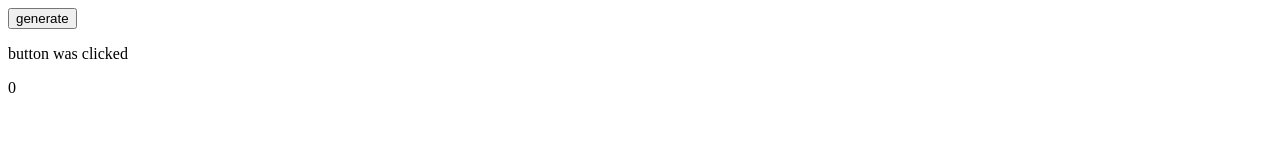
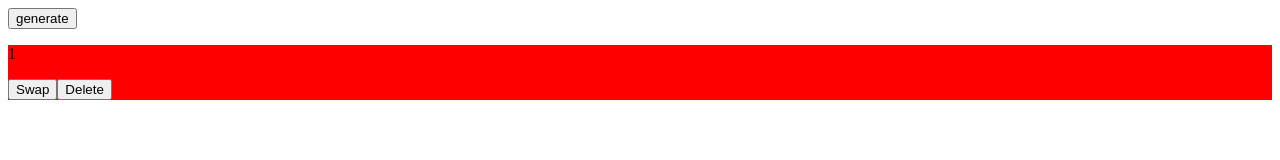
Before and after one commit to abdisuleman12/code-chal1, a plain HTML site: page index.html in a window 1280 px wide. Both pictures are taken after a click on the button "generate". Drawn offline with Linux system fonts and the light colour scheme.

Commit message:
redone hw all the way trough basemode

```diff
--- a/index.html
+++ b/index.html
@@ -5,11 +5,14 @@
     <title>Code Challenge 1</title>
     <script type="text/javascript" src="jquery.js"></script>
     <script type="text/javascript" src="script.js"></script>
+    <link rel="stylesheet" href="style.css">
 
   </head>
   <body>
+    <button id='btn'> generate </button>
+    <div class = 'container'>
 
-   <button id='btn'> generate </button>
 
+    </div>
   </body>
 </html>
--- a/script.js
+++ b/script.js
@@ -1,13 +1,22 @@
 $(document).ready(function(){
 
-    counter = 0
+
 //Using jQuery, append a <div> element when you click the button.
+    var counter = 0;
     $('#btn').on('click', function (){
-     $('body').append("<div></div>")
-    $('div').append('<p> button was clicked</p> ', counter)
-    counter++
-
+        counter ++;
+     $('.container').append('<div>' + '<p>' + counter + '</p>' + '<button id = "swapButton" > Swap </button>' + '<button id = "deleteButton" > Delete </button>' + '</div>')
      });
 
+ $('.container').on('click', '#deleteButton', function () {
+    $(this).parent().remove();
+ });
 
-});
+  $('.container').on('click', '#swapButton', function () {
+    $(this).parent().css('background-color', 'yellow')
+
+  });
+
+
+
+ });
--- /dev/null
+++ b/style.css
@@ -0,0 +1,3 @@
+.container {
+background-color : red;
+}
```
